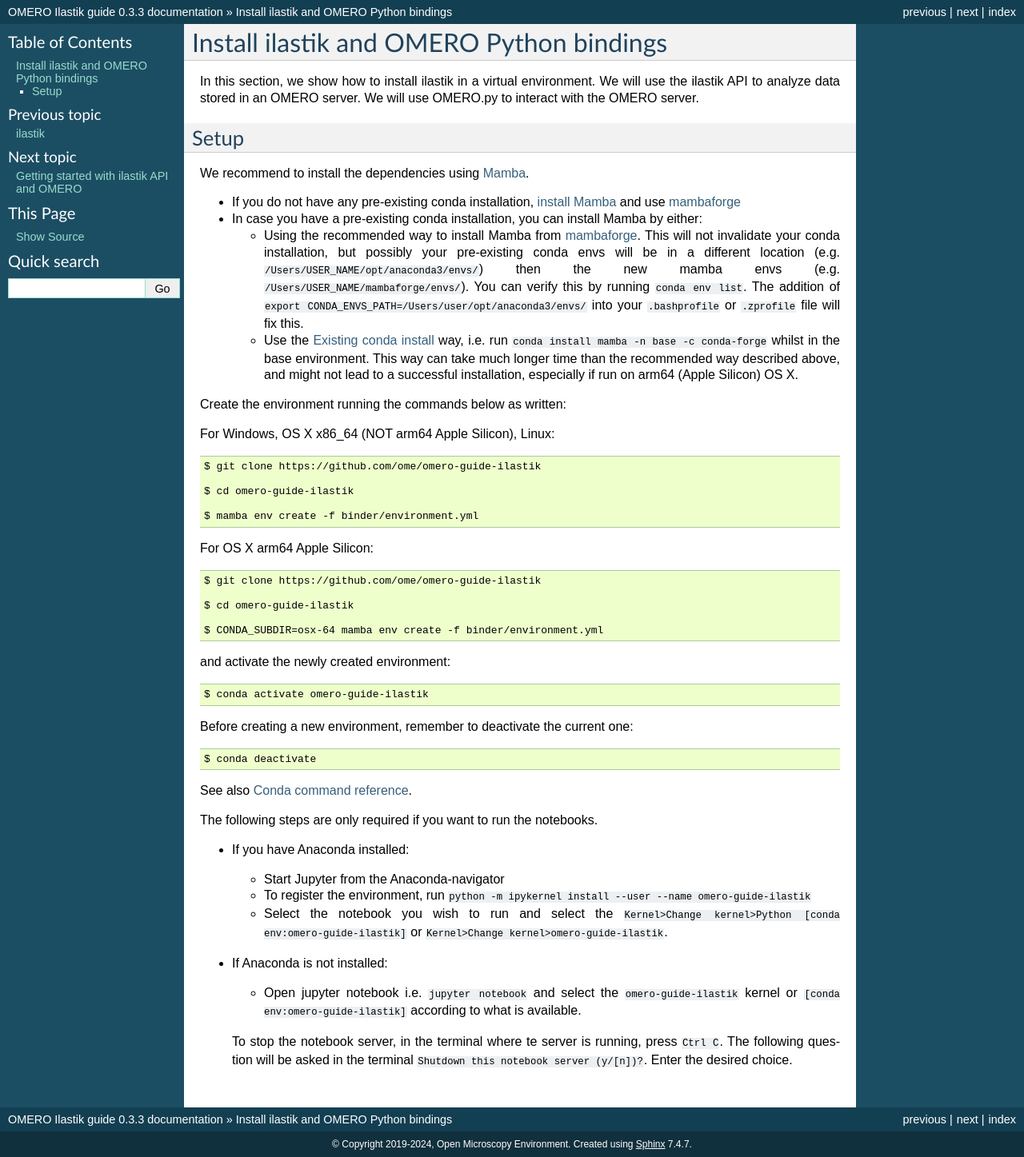
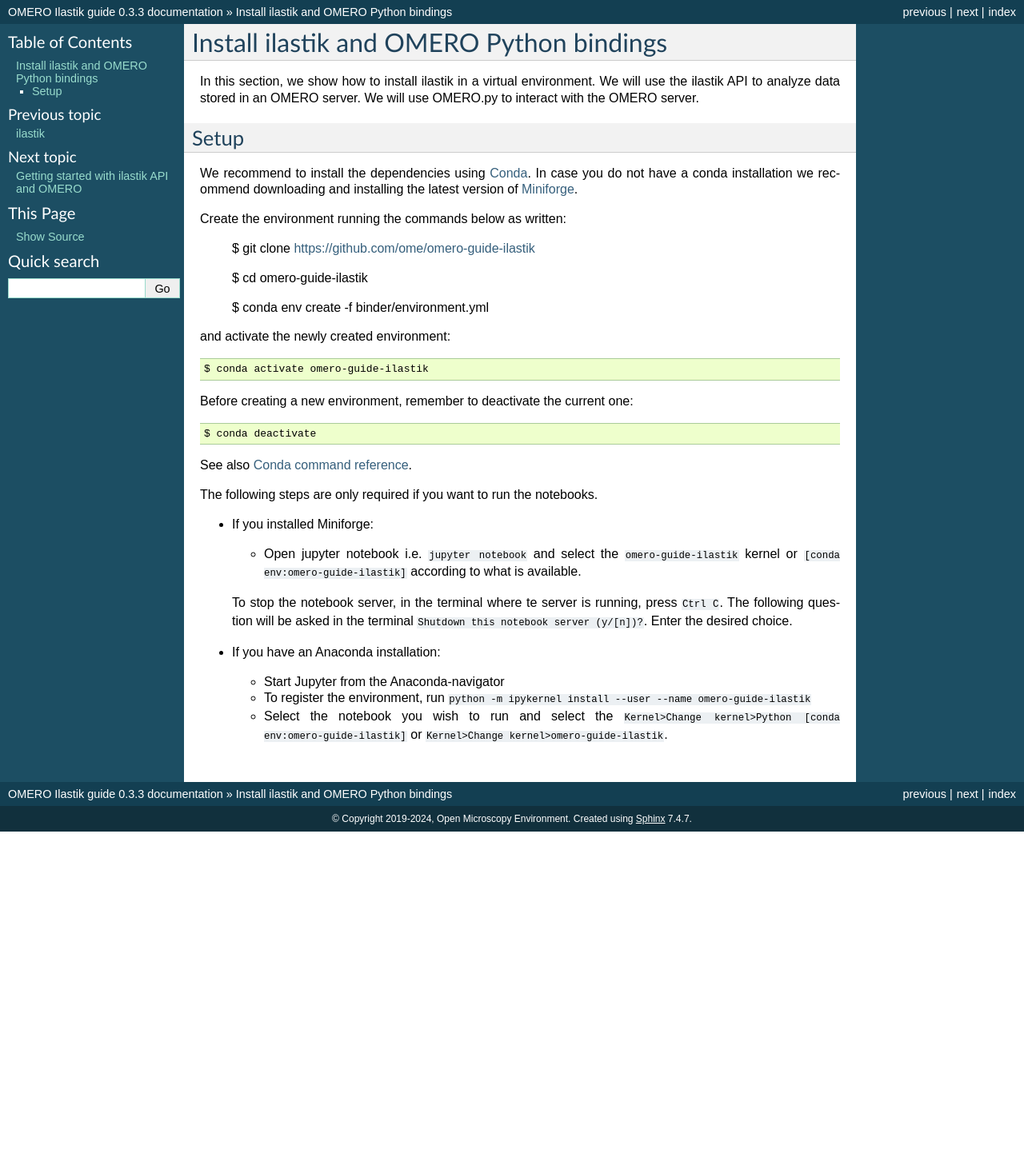
Before and after one commit to ome/omero-guide-ilastik, a Sphinx documentation site: the page built from docs/setup.rst, in a window 1280 px wide. Shown: the whole page at 80% size. Built offline with Sphinx 7.4.7, drawn with Linux system fonts in a browser that asks for light colours; after the commit the page ends 1040 px from its top, so only the background shows below that.

Commit message:
Remove extra instructions for arm-64, simplifications
I tested the instructions on my M1 Mac and they worked fine.

Also simplified the instructions - it is difficult to anticipate all the
ways the installation can go wrong in any case, so better to rely on
users sorting that out in the appropriate channels.

```diff
--- a/docs/setup.rst
+++ b/docs/setup.rst
@@ -7,31 +7,16 @@ We will use the ilastik API to analyze data stored in an OMERO server. We will u
 Setup
 -----
 
-We recommend to install the dependencies using `Mamba <https://mamba.readthedocs.io>`_.
-
-* If you do not have any pre-existing conda installation, `install Mamba <https://mamba.readthedocs.io/en/latest/installation.html#installation>`_ and use `mambaforge <https://github.com/conda-forge/miniforge#mambaforge>`_
-* In case you have a pre-existing conda installation, you can install Mamba by either:
-
-  * Using the recommended way to install Mamba from `mambaforge <https://github.com/conda-forge/miniforge#mambaforge>`_. This will not invalidate your conda installation, but possibly your pre-existing conda envs will be in a different location (e.g. ``/Users/USER_NAME/opt/anaconda3/envs/``) then the new mamba envs (e.g. ``/Users/USER_NAME/mambaforge/envs/``). You can verify this by running ``conda env list``. The addition of ``export CONDA_ENVS_PATH=/Users/user/opt/anaconda3/envs/`` into your ``.bashprofile`` or ``.zprofile`` file will fix this.
-  * Use the `Existing conda install <https://mamba.readthedocs.io/en/latest/installation.html#existing-conda-install>`_ way, i.e. run ``conda install mamba -n base -c conda-forge`` whilst in the base environment. This way can take much longer time than the recommended way described above, and might not lead to a successful installation, especially if run on arm64 (Apple Silicon) OS X.
+We recommend to install the dependencies using `Conda <https://docs.conda.io>`_.
+In case you do not have a conda installation we recommend downloading and installing the latest version of `Miniforge <https://github.com/conda-forge/miniforge?tab=readme-ov-file#download>`_.
 
 Create the environment running the commands below as written:
-
-For Windows, OS X x86_64 (NOT arm64 Apple Silicon), Linux::
 
     $ git clone https://github.com/ome/omero-guide-ilastik
 
     $ cd omero-guide-ilastik
 
-    $ mamba env create -f binder/environment.yml
-
-For OS X arm64 Apple Silicon::
-
-    $ git clone https://github.com/ome/omero-guide-ilastik
-
-    $ cd omero-guide-ilastik
-
-    $ CONDA_SUBDIR=osx-64 mamba env create -f binder/environment.yml
+    $ conda env create -f binder/environment.yml
 
 and activate the newly created environment::
 
@@ -46,14 +31,14 @@ See also `Conda command reference <https://docs.conda.io/projects/conda/en/lates
 
 The following steps are only required if you want to run the notebooks.
 
-* If you have Anaconda installed:
+* If you installed Miniforge:
+
+  * Open jupyter notebook i.e. ``jupyter notebook`` and select the ``omero-guide-ilastik`` kernel or ``[conda env:omero-guide-ilastik]`` according to what is available.
+
+  To stop the notebook server, in the terminal where te server is running, press ``Ctrl C``. The following question will be asked in the terminal ``Shutdown this notebook server (y/[n])?``. Enter the desired choice.
+
+* If you have an Anaconda installation:
 
   * Start Jupyter from the Anaconda-navigator
   * To register the environment, run ``python -m ipykernel install --user --name omero-guide-ilastik``
   * Select the notebook you wish to run and select the ``Kernel>Change kernel>Python [conda env:omero-guide-ilastik]`` or ``Kernel>Change kernel>omero-guide-ilastik``.
-
-* If Anaconda is not installed:
-
-  * Open jupyter notebook i.e. ``jupyter notebook`` and select the ``omero-guide-ilastik`` kernel or ``[conda env:omero-guide-ilastik]`` according to what is available.
-
-  To stop the notebook server, in the terminal where te server is running, press ``Ctrl C``. The following question will be asked in the terminal ``Shutdown this notebook server (y/[n])?``. Enter the desired choice.
```
